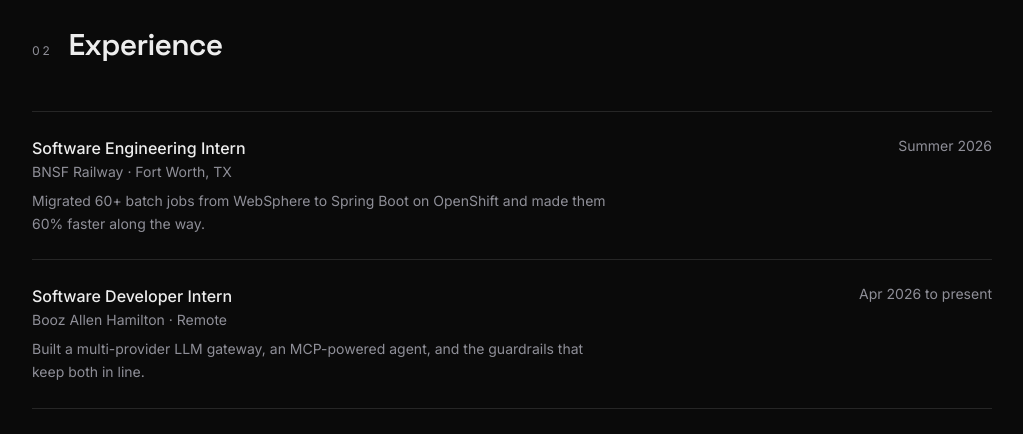
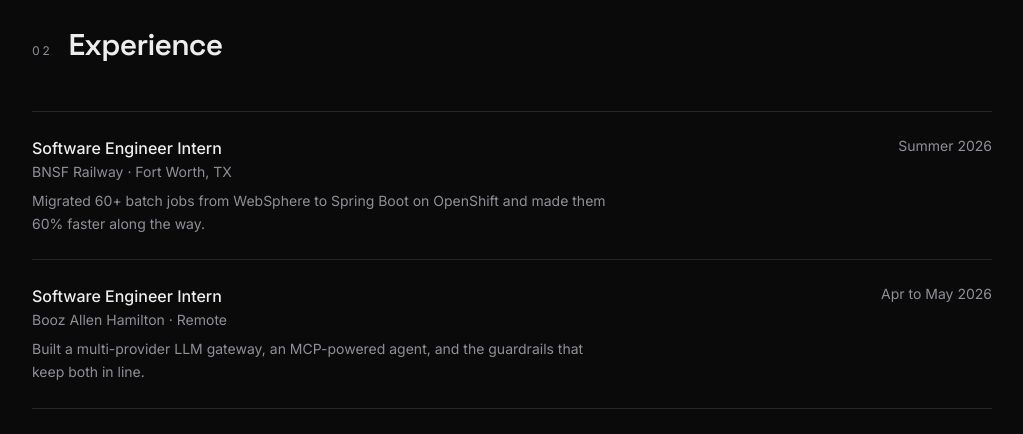
Before and after one commit to tyl3rn/portfolio, a Next.js app: page / in a window 1280 px wide. Shown: the part 1180-1614 px from the top of the page, without its empty margins (128-1151 px from the left). Built offline with nearby package versions, Linux system fonts and the light colour scheme.

Commit message:
match booz allen and bnsf titles/dates to resume

```diff
--- a/app/page.tsx
+++ b/app/page.tsx
@@ -7,7 +7,7 @@
 
 const experience = [
   {
-    role: "Software Engineering Intern",
+    role: "Software Engineer Intern",
     company: "BNSF Railway",
     location: "Fort Worth, TX",
     period: "Summer 2026",
@@ -15,10 +15,10 @@
       "Migrated 60+ batch jobs from WebSphere to Spring Boot on OpenShift and made them 60% faster along the way.",
   },
   {
-    role: "Software Developer Intern",
+    role: "Software Engineer Intern",
     company: "Booz Allen Hamilton",
     location: "Remote",
-    period: "Apr 2026 to present",
+    period: "Apr to May 2026",
     description:
       "Built a multi-provider LLM gateway, an MCP-powered agent, and the guardrails that keep both in line.",
   },
```
